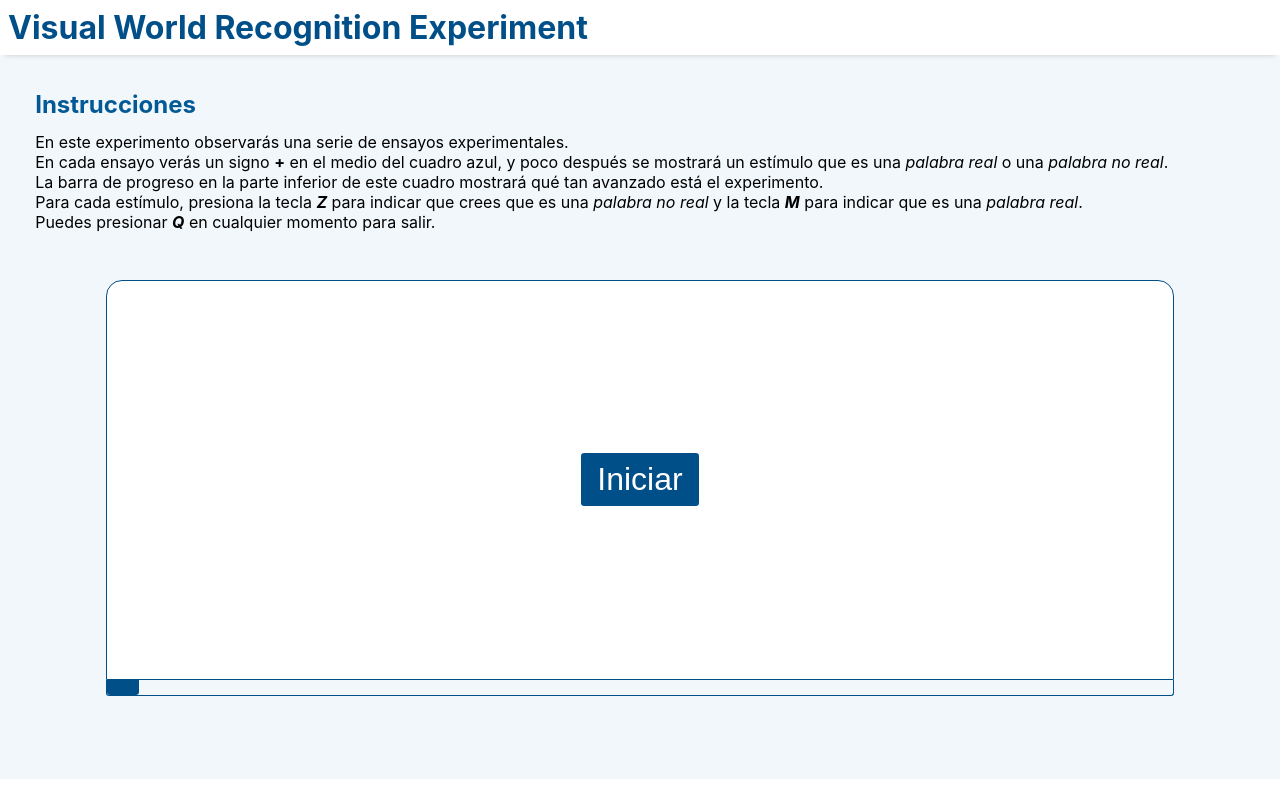
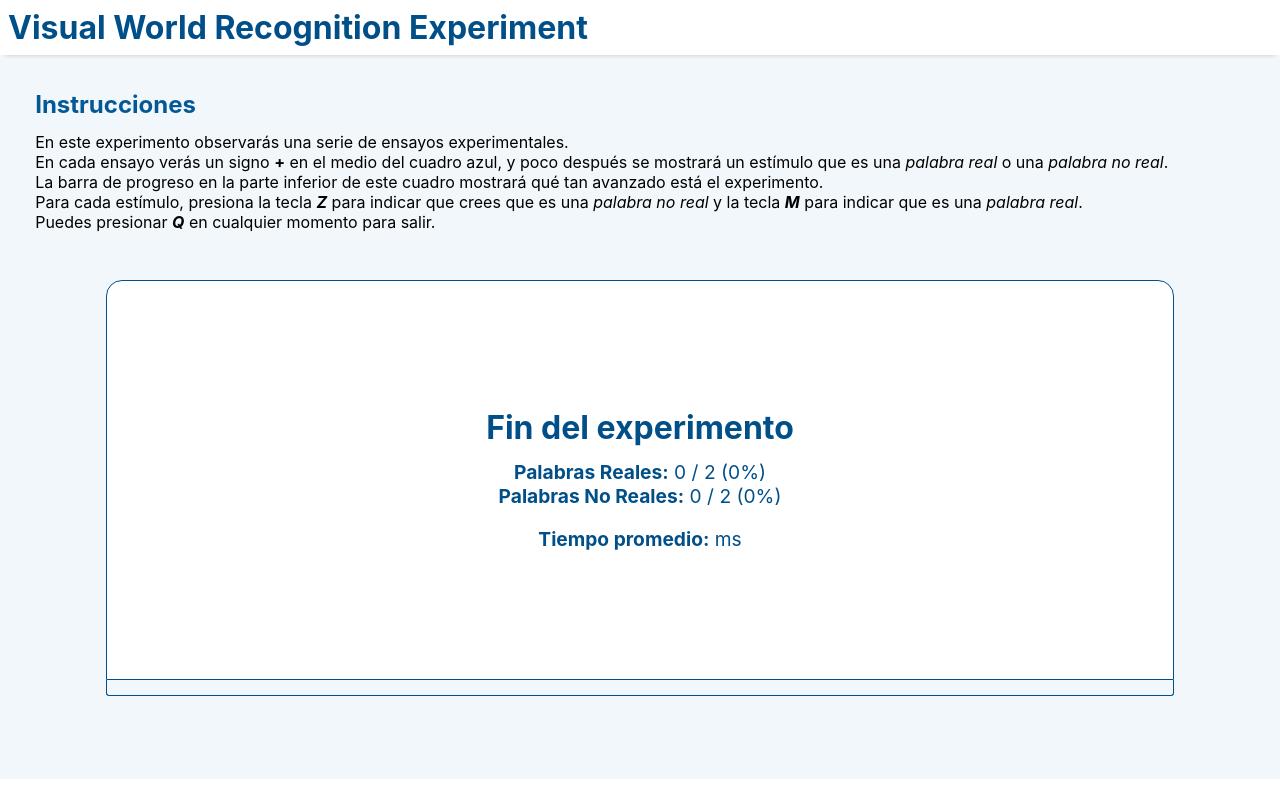
Before and after one commit to ARTEAGA1811/visual-word-recognition-experiment, a React (Create React App) app: page / in a window 1280 px wide. Built offline with nearby package versions, Linux system fonts and the light colour scheme.

Commit message:
feat: Se realizó el cálculo de respuestas correctas

```diff
--- a/src/components/MiJuego.jsx
+++ b/src/components/MiJuego.jsx
@@ -1,28 +1,47 @@
 import React from "react";
 import '../styles/MiJuego.css';
 import { palabrasReales, palabrasNOReales , resultadoPalabras, resultadoTiempo } from "../datos";
+import { Resultados } from "./Resultados";
 
 let indicePalabraActual = 0;
 const palabras = [...palabrasReales, ...palabrasNOReales];
 palabras.sort(() => Math.random() - 0.5);
 
 
+
+let renderInicial = true;
+let tiempoPalabra = null;
 //Timeout: T
 //Palabra: P
 //Simbolo: S
 let turnoPalabra = 'T';
-let renderInicial = true;
+let miPalabraAMostrar;
+let interrupcionRespuesta = false;
 
 const MiJuego = () => {
 
-    const [estadoActual, setEstadoActual] = React.useState("inicio");
+    //const [estadoActual, setEstadoActual] = React.useState("inicio");
+    const [estadoActual, setEstadoActual] = React.useState("fin");
     const [palabraActual, setPalabraActual] = React.useState("");
+    const [porcentaje, setPorcentaje] = React.useState(0);
 
     const padreJuego = React.useRef();
     const htmlPalabra = React.useRef();
+    const progreso_barra = React.useRef();
 
     console.log(palabras);
     //console.log(indicePalabraActual)
+
+
+    const calcularPorcentaje = () =>{
+        //Cambio la barra de porcentaje
+        console.log("Calculando porcentaje");
+        console.log("indice", indicePalabraActual);
+        console.log("palabras totales", palabras.length);
+        let porcentaje = ((indicePalabraActual) / palabras.length) * 100;
+        console.log(porcentaje);
+        return porcentaje;
+    }
 
     const cambiarEstado = (nuevoEstado) => {
         setEstadoActual(nuevoEstado);
@@ -32,30 +51,18 @@ const MiJuego = () => {
         }
     }
 
-    const cambiarPalabra = (event) => {
-        console.log(event.key);
-
-        if (estadoActual !== "juego") {
-            return;
-        }
-        if (event.key === "z" || event.key === "Z" || event.key === "M" || event.key === "m") {
-            if (indicePalabraActual < palabras.length) {
-                setPalabraActual(palabras[indicePalabraActual]);
-                indicePalabraActual++;
-                //setIndicePalabraActual(indicePalabraActual + 1);
-            } else {
-                setPalabraActual("Fin del experimento");
-            }
-        }
-        console.log("holis")
-    }
-
-    const ejecutarTimeout = (tiempo, nuevaPalabra) => {
-        return new Promise((resolve, reject) => {
-            const timeID = setTimeout(() => {
+    const ejecutarTimeout = (tiempo) => {
+        let promesa, timeID;
+        promesa = new Promise((resolve, reject) => {
+            timeID = setTimeout(() => {
                 resolve(timeID);
             }, tiempo);
         });
+
+        return {
+            promesa: promesa,
+            cancelar: () => { clearTimeout(timeID); }
+        }
     }
 
     const palabraInvisible = () => {
@@ -66,44 +73,72 @@ const MiJuego = () => {
     }
 
     const mostrarPalabra = async () => {
+        console.log("Indice: " + indicePalabraActual);
         //debugger;
-        console.log("mostrar palabra");
+        //console.log("mostrar palabra");
         if (indicePalabraActual >= palabras.length) {
-            setPalabraActual("Fin del experimento");
+            console.log("Fin del juego");
+            htmlPalabra.current.style.visibility = "visible";
+            // const misResultadosFinales = ""
+            // setPalabraActual("Fin del experimento");
+            cambiarEstado("fin");
             return;
         }
 
-        let miPalabraAMostrar;
         //Si estuvo en Timeout, debe mostrar el simbolo
         if (turnoPalabra === 'T') {
             console.log("Ahora está en timeout")
+            console.log("Indice: " + indicePalabraActual);
+            htmlPalabra.current.style.visibility = "visible";
             miPalabraAMostrar = '+';
             turnoPalabra = 'S';
-            const timeID = await ejecutarTimeout(1000, miPalabraAMostrar);
-            console.log("auxiliar")
+            await ejecutarTimeout(1000).promesa;
+
+
             setPalabraActual(miPalabraAMostrar);
+
+            //Actualizo la barrade progreso
+            setPorcentaje(calcularPorcentaje());
+
         } else if (turnoPalabra === 'S') {
             console.log("Ahora está en simbolo")
+            console.log("Palabra: " + palabras[indicePalabraActual]);
+
+
             //Si estuvo en Simbolo, debe mostrar la palabra
+            htmlPalabra.current.style.visibility = "visible";
+            await ejecutarTimeout(300).promesa;
             miPalabraAMostrar = palabras[indicePalabraActual];
             turnoPalabra = 'P';
-            indicePalabraActual++;
-            const timeID = await ejecutarTimeout(600, miPalabraAMostrar);
             setPalabraActual(miPalabraAMostrar);
+
         } else if (turnoPalabra === 'P') {
             console.log("Ahora está en palabra")
+            interrupcionRespuesta = false;
 
-            //Si estuvo en Palabra, debe mostrar el timeout
-            miPalabraAMostrar = 'Tiempo Agotado';
-            turnoPalabra = 'T';
+
 
             //Hacemos invisible la palabra
             setTimeout(() => {
                 palabraInvisible();
             }, 300);
 
-            const timeID = await ejecutarTimeout(3000, miPalabraAMostrar);
-            setPalabraActual(miPalabraAMostrar);
+            tiempoPalabra = ejecutarTimeout(6000);
+            await tiempoPalabra.promesa;
+
+            console.log("Voy a ingresar a la interrupción: ", interrupcionRespuesta);
+            console.log("Voy a ingresar a la interrupción con el indice: ", indicePalabraActual);
+            if (!interrupcionRespuesta) {
+                console.log("No hubo interrupción");
+                //Si estuvo en Palabra, debe mostrar el timeout
+                miPalabraAMostrar = 'Tiempo Agotado';
+                turnoPalabra = 'T';
+
+                indicePalabraActual++;
+
+                setPalabraActual(miPalabraAMostrar);
+            }
+
 
             //Hacemos visible la palabra
             palabraVisible();
@@ -111,18 +146,76 @@ const MiJuego = () => {
         //return miPalabraAMostrar;
     }
 
+    const analizarRespuesta = async (event) => {
+
+
+        if (estadoActual !== "juego") {
+            return;
+        }
+        if (turnoPalabra !== 'P') {
+            return;
+        }
+        if (event.key === "z" || event.key === "Z" || event.key === "M" || event.key === "m") {
+
+            //Se elimina el tiempo de la palabra y se continúa con la siguiente, se empieza con el símbolo.
+            console.log(event.key);
+            console.log("Inicia la interrupción");
+            console.log("Inicia la interrupción con el indice: ", indicePalabraActual);
+            interrupcionRespuesta = true;
+            tiempoPalabra.cancelar();
+
+
+            //Aquí ingrsamos la lógica que registra si la palabra es real o no
+            if (palabrasReales.includes(palabras[indicePalabraActual])) {
+                console.log("Es real");
+                if (event.key === "m" || event.key === "M") {
+                    console.log("Acertó");
+                    resultadoPalabras["palabrasRealesAtinadas"]++;
+                } else {
+                    console.log("Falló");
+                }
+            } else {
+                console.log("No es real");
+                if (event.key === "z" || event.key === "Z") {
+                    console.log("Acertó");
+                    resultadoPalabras["palabrasNORealesAtinadas"]++;
+                } else {
+                    console.log("Falló");
+                }
+            }
+
+            console.log(resultadoPalabras);
+
+            turnoPalabra = 'S';
+            miPalabraAMostrar = '+';
+            indicePalabraActual++;
+
+            //Actualizo la barrade progreso
+            setPorcentaje(calcularPorcentaje());
+
+            await ejecutarTimeout(1000).promesa;
+
+            setPalabraActual(miPalabraAMostrar);
+        }
+    }
+
     React.useEffect(() => {
         if (renderInicial) {
             renderInicial = false;
             return;
         }
+
+
+        //Cambio la barra de porcentaje
+        let porcentaje = (indicePalabraActual / palabras.length) * 100;
+        progreso_barra.current.style.width = porcentaje + "%";
         //console.log("useEffect", palabraActual);
         mostrarPalabra();
         //console.log("useEffect", palabraActual);
     }, [palabraActual, estadoActual]);
 
     return (
-        <div className="juego_container_padre" onKeyDown={cambiarPalabra} tabIndex="0" ref={padreJuego}>
+        <div className="juego_container_padre" onKeyDown={analizarRespuesta} tabIndex="0" ref={padreJuego}>
             <div className="juego_container">
                 <div className="juego">
                     {estadoActual === "inicio" && (
@@ -136,11 +229,11 @@ const MiJuego = () => {
                             {palabraActual}
                         </div>
                     )}
-
+                    {estadoActual === "fin" && (<Resultados resultadoPalabras={resultadoPalabras}/>)}
                 </div>
             </div>
             <div className="progreso">
-                <div className="progreso_barra"></div>
+                <div className="progreso_barra" ref={progreso_barra} style={{width: porcentaje+"%"}}></div>
             </div>
         </div>
     );
--- /dev/null
+++ b/src/components/Resultados.jsx
@@ -0,0 +1,40 @@
+import React from "react";
+import '../styles/Resultados.css';
+
+const Resultados = (resultadoPalabras) => {
+    console.log("Resultados");
+    resultadoPalabras = resultadoPalabras["resultadoPalabras"]
+    const realesAtinadas = resultadoPalabras.palabrasRealesAtinadas;
+    const realesTotales = resultadoPalabras.palabrasRealesTotales;
+    const NOrealesAtinadas = resultadoPalabras.palabrasNORealesAtinadas;
+    const NOrealesTotales = resultadoPalabras.palabrasNORealesTotales;
+
+    const calcularPorcentaje = (atinadas, totales) => {
+        let miPorcentaje = (atinadas / totales) * 100;
+        //Se redondea a 2 decimales
+        miPorcentaje = Math.round(miPorcentaje * 100) / 100;
+        return miPorcentaje;
+    }
+    return (
+        <div className="contenedor_resultado">
+            <h1 className="titulo">Fin del experimento</h1>
+            <div className="resultados">
+                <div className="resultados_atinadas">
+                    <p>
+                        <b>Palabras Reales:</b> {realesAtinadas} / {realesTotales} ({calcularPorcentaje(realesAtinadas, realesTotales)}%)
+                    </p>
+                    <p>
+                        <b>Palabras No Reales:</b> {NOrealesAtinadas} / {NOrealesTotales} ({calcularPorcentaje(NOrealesAtinadas, NOrealesTotales)}%)
+                    </p>
+                </div>
+                <div className="resultados_tiempo">
+                    <b>Tiempo promedio:</b> {resultadoPalabras.tiempoPromedio} ms
+                </div>
+
+            </div>
+
+        </div>
+    );
+};
+
+export { Resultados };
--- a/src/datos.js
+++ b/src/datos.js
@@ -1,15 +1,11 @@
 const palabrasReales = [
     'casa',
     'perro',
-    'gato',
-    'computadora',
 ];
 
 const palabrasNOReales = [
     'asac',
     'orrep',
-    'otag',
-    'arotamutpic',
 ];
 
 const resultadoPalabras = {
--- a/src/styles/MiJuego.css
+++ b/src/styles/MiJuego.css
@@ -37,7 +37,7 @@
     /* Add border radious only to the bottom */
     border-radius: 0 0 0.2rem 0.2rem;
     height: 100%;
-    width: 3%;
+    width: 0%;
     transition: width 0.5s;
 }
 
--- /dev/null
+++ b/src/styles/Resultados.css
@@ -0,0 +1,28 @@
+.contenedor_resultado{
+    color: #004f88;
+    width: 100%;
+    height: 100%;
+    display: flex;
+    flex-direction: column;
+    align-items: center;
+    justify-content: center;
+}
+
+.titulo{
+    margin-bottom: 0.8rem;
+}
+
+.resultados{
+    font-size: larger;
+    display: flex;
+    flex-direction: column;
+    align-items: center;
+    justify-content: center;
+    gap: 1.2rem;
+}
+
+.resultados_atinadas{
+    display: flex;
+    flex-direction: column;
+    align-items: center;
+}
```
